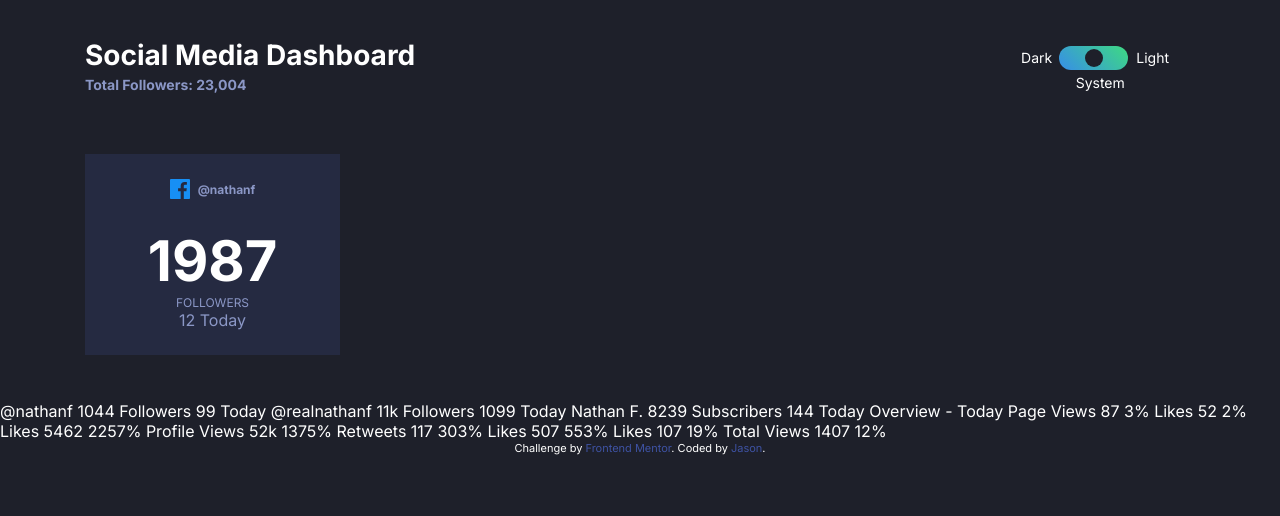
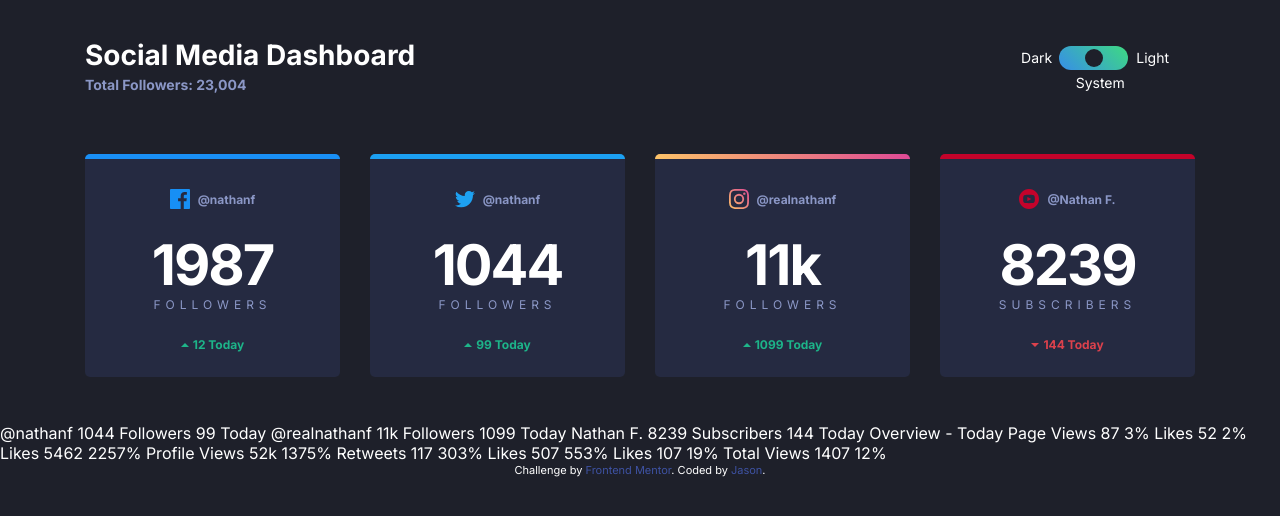
Before and after one commit to Jasonmagic/darkMode_challenge, a website: page index.html in a window 1280 px wide. Drawn offline with Linux system fonts and the light colour scheme.

Commit message:
in progress

```diff
--- a/app/scss/components/card.scss
+++ b/app/scss/components/card.scss
@@ -1,34 +1,65 @@
 @use '../util/' as *;
+
+.cards{
+
+    display: grid;
+    grid-template-columns: 1fr;
+    gap: rem(30);
+
+    @include breakpoint(medium){
+        grid-template-columns: repeat(2, 1fr);
+    }
+
+    @include breakpoint(large){
+        grid-template-columns: repeat(4, 1fr);
+    }
+}
 
 // elements with class of card
 .card {
+    position: relative;
+    overflow: hidden;
     background: var(--dark-card);
     color: var(--dark-text1);
     width: rem(255);
     text-align: center;
     padding: rem(25);
+    border-radius: rem(5);
 
     &--facebook{
-
+        border-top: rem(5) solid var(--facebook);
     }
 
     &--twitter{
-
+        border-top: rem(5) solid var(--twitter);
     }
 
     &--instagram{
+        padding-top: rem(30);
+        &::before{
+            content: '';
+            height: rem(5);
+            width: 100%;
+            background: linear-gradient(225deg, var(--instagram-end) 0%, var(--instagram-middle) 50.91%, var(--instagram-start) 100%);
+            display: block;
+            position: absolute;
+            left: 0;
+            top: 0;
+        }
 
     }
 
     &--youtube{
-
+        border-top: rem(5) solid var(--youtube);
     }
 
     &__platform{
         display: flex;
         justify-content: center;
         align-items: center;
+        margin-top: rem(5);
         margin-bottom: rem(28);
+        height: rem(20);
     }
 
     &__icon{
@@ -59,10 +90,17 @@
         font-weight: bold;
     }
 
+    &__followers{
+        margin-bottom: rem(25);
+    }
+
     &__count{
 
         color: var(--light-bg);
         font-weight: bold;
+        letter-spacing: rem(-2);
+        line-height: 1;
+        margin-bottom: rem(4);
 
         &--big{
             font-size: rem(56);
@@ -75,19 +113,29 @@
 
     &__label{
         font-size: rem(12);
+        letter-spacing: rem(5);
         font-weight: 400;
         color: var(--dark-text1);
         text-transform: uppercase;
     }
 
     &__change{
+        display: flex;
+        align-items: center;
+        justify-content: center;
+        font-size: rem(12);
+        font-weight: 700;
 
         &--up{
-
+            color: var(--limeGreen);
         }
 
         &--down{
-
+            color: var(--brightRed);
         }
     }
+
+    &__number{
+        margin-left: rem(4);
+    }
 }
--- a/app/scss/globals/colors.scss
+++ b/app/scss/globals/colors.scss
@@ -6,8 +6,9 @@
     --facebook: hsl(208, 92%, 53%);
     --twitter: hsl(203, 89%, 53%);
     --instagram-start: hsl(37, 97%, 70%);
+    --instagram-middle: hsl(5, 77%, 71%);
     --instagram-end: hsl(329, 70%, 58%);
-    --youTube: hsl(348, 97%, 39%);
+    --youtube: hsl(348, 97%, 39%);
 
     // Dark Theme
 
--- a/index.html
+++ b/index.html
@@ -52,18 +52,68 @@
   </header>
 
   <main>
-    <section class="container">
-      <div class="card">
+    <section class="container cards">
+
+      <div class="card card--facebook">
         <div class="card__platform">
           <img class="card__icon" src="images/icon-facebook.svg" alt="facebook">
           <div class="card__username">@nathanf</div>
         </div>
-        <div class="card__count card__count--big">
-          1987
+        <div class="card__followers">
+          <div class="card__count card__count--big">1987</div>
           <div class="card__label">Followers</div>
         </div>
-        <div class="card__change">12 Today</div>
+        <div class="card__change card__change--up">
+          <img src="images/icon-up.svg" alt="up arrow">
+          <div class="card__number">12 Today</div>
+        </div>
       </div>
+
+      <div class="card card--twitter">
+        <div class="card__platform">
+          <img class="card__icon" src="images/icon-twitter.svg" alt="twitter">
+          <div class="card__username">@nathanf</div>
+        </div>
+        <div class="card__followers">
+          <div class="card__count card__count--big">1044</div>
+          <div class="card__label">Followers</div>
+        </div>
+        <div class="card__change card__change--up">
+          <img src="images/icon-up.svg" alt="up arrow">
+          <div class="card__number">99 Today</div>
+        </div>
+      </div>
+
+      <div class="card card--instagram">
+        <div class="card__platform">
+          <img class="card__icon" src="images/icon-instagram.svg" alt="instagram">
+          <div class="card__username">@realnathanf</div>
+        </div>
+        <div class="card__followers">
+          <div class="card__count card__count--big">11k</div>
+          <div class="card__label">Followers</div>
+        </div>
+        <div class="card__change card__change--up">
+          <img src="images/icon-up.svg" alt="up arrow">
+          <div class="card__number">1099 Today</div>
+        </div>
+      </div>
+
+      <div class="card card--youtube">
+        <div class="card__platform">
+          <img class="card__icon" src="images/icon-youtube.svg" alt="youtube">
+          <div class="card__username">@Nathan F.</div>
+        </div>
+        <div class="card__followers">
+          <div class="card__count card__count--big">8239</div>
+          <div class="card__label">SUBSCRIBERS</div>
+        </div>
+        <div class="card__change card__change--down">
+          <img src="images/icon-down.svg" alt="down arrow">
+          <div class="card__number">144 Today</div>
+        </div>
+      </div>
+
     </section>
 
 
```
Also changed, not shown: dist/style.css, 1 other file.
